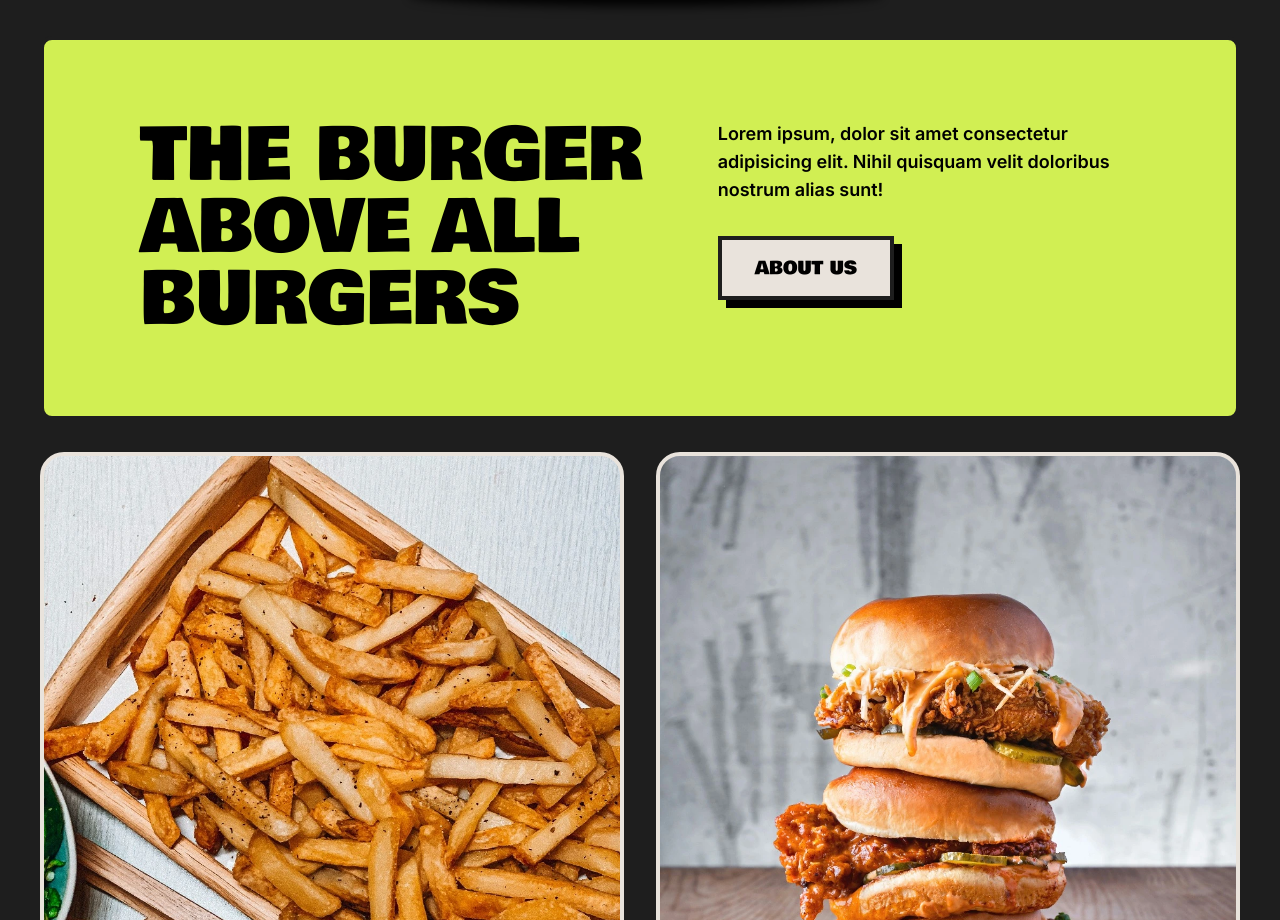
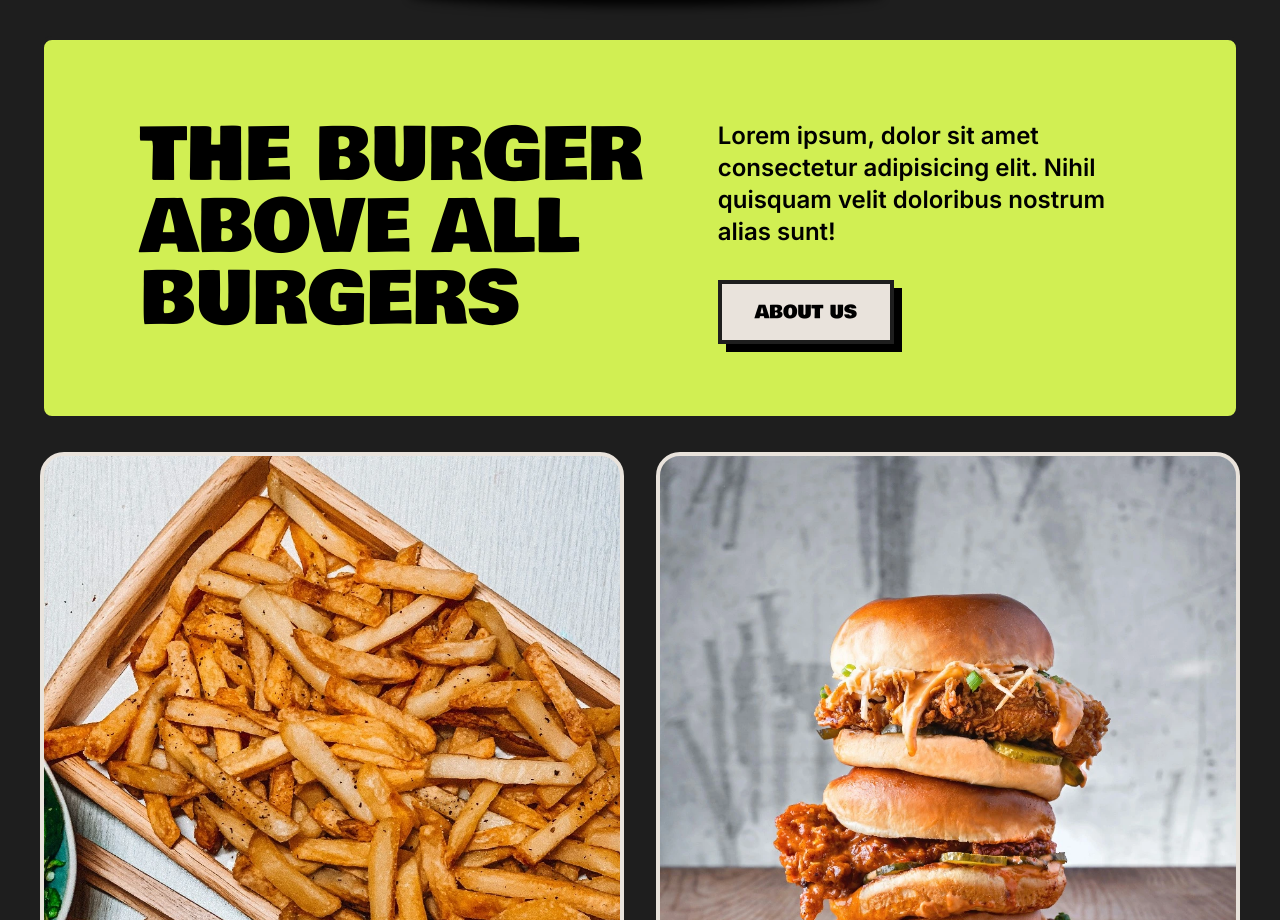
Before and after one commit to christianrazul/burger-heaven, a React (Vite) app: page / in a window 1280 px wide. Shown: the part 831-1751 px from the top of the page. Built offline with nearby package versions, Linux system fonts and the light colour scheme.

Commit message:
Refactor: update the hero section cta text font size

```diff
--- a/src/Hero.tsx
+++ b/src/Hero.tsx
@@ -29,8 +29,8 @@ export const Hero = () => {
       </div>
       <div className="flex h-96 w-full rounded-xl border-4 border-bgDarkBlue bg-accentLime px-24 py-20">
         <h1 className="font-bowlby text-7xl">THE BURGER ABOVE ALL BURGERS</h1>
-        <div className="flex w-full flex-col gap-8">
-          <p className="font-inter text-lg font-semibold">
+        <div className="flex w-full flex-col justify-between gap-8">
+          <p className="font-inter text-2xl font-semibold">
             Lorem ipsum, dolor sit amet consectetur adipisicing elit. Nihil
             quisquam velit doloribus nostrum alias sunt!
           </p>
```
